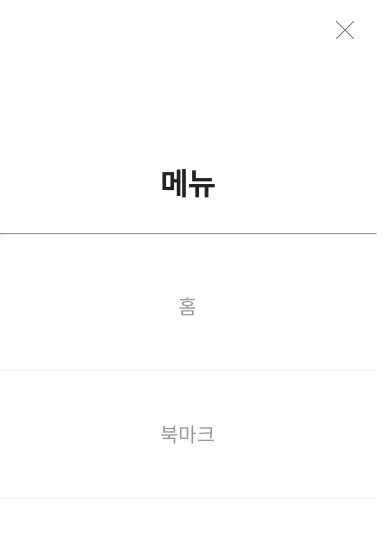
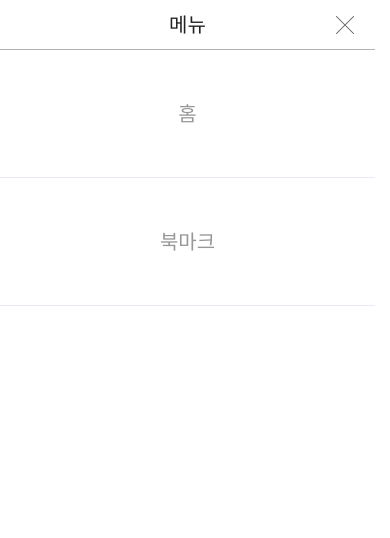
Before and after one commit to whdmldus1116/fe-assignment-startup-bookmark, a React (Vite) app: page /menu in a window 390 px wide. Shown: the top 538 px of the page. Built offline with nearby package versions, Linux system fonts and the light colour scheme; a web font is replaced by a local one.

Commit message:
Feat: menu 모바일뷰 설정

```diff
--- a/src/pages/menu.tsx
+++ b/src/pages/menu.tsx
@@ -3,6 +3,7 @@ import { TitleStyle } from '../components/title/styles';
 import styled from 'styled-components';
 
 const MenuScreen = () => {
+  const isMobile = window.innerWidth < 768;
   const menuItems = [
     { name: '홈', link: '/startupList' },
     { name: '북마크', link: '/bookMark' },
@@ -10,10 +11,14 @@ const MenuScreen = () => {
 
   return (
     <>
-      <Header isLoggedIn={true} currentPath="/menu" username={'꿍꿍꿍'} />
+      <Header isMobile={isMobile} isLoggedIn={true} currentPath="/menu" username={'꿍꿍꿍'} />
       <MenuContainer>
-        <TitleStyle>메뉴</TitleStyle>
-        <hr style={{ width: '100%', borderBottom: '1px solid #e8ecf2' }} />
+        {!isMobile && (
+          <>
+            <TitleStyle>메뉴</TitleStyle>
+            <hr style={{ width: '100%', borderBottom: '1px solid #e8ecf2' }} />
+          </>
+        )}
         {menuItems.map((item, index) => (
           <Item key={index} href={item.link}>
             <span>{item.name}</span>
@@ -29,6 +34,10 @@ const MenuContainer = styled.div`
   flex-direction: column;
   margin-top: 105px;
   align-items: center;
+
+  @media (max-width: 768px) {
+    margin-top: 0;
+  }
 `;
 
 const Item = styled.a`
```
